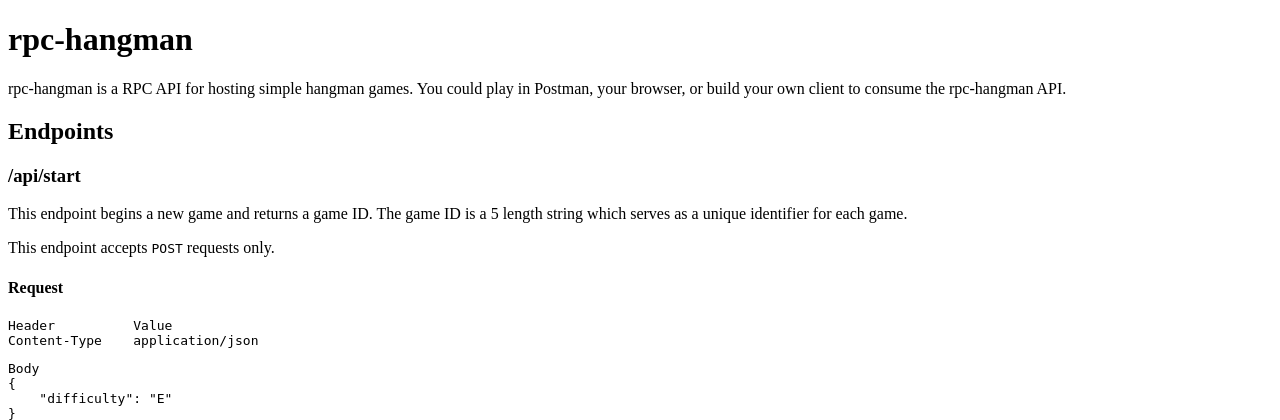
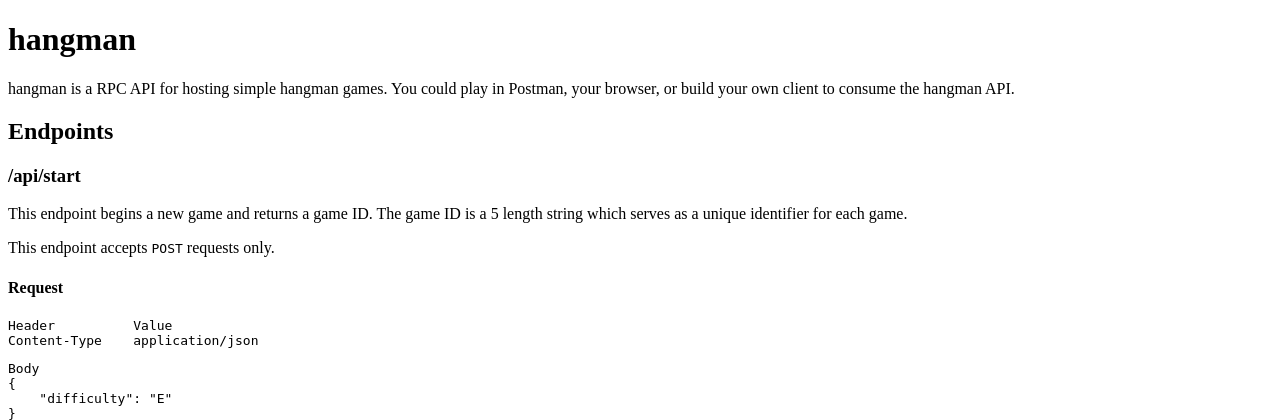
Before and after one commit to ahira-justice/hangman, a Django app: page / in a window 1280 px wide. Shown: the top 420 px of the page. Run offline with Django 3.2, Linux system fonts and the light colour scheme.

Commit message:
Update documentation

```diff
--- a/api/templates/api/index.html
+++ b/api/templates/api/index.html
@@ -6,10 +6,10 @@
 </head>
 
 <body>
-    <h1 id="rpc-hangman">rpc-hangman</h1>
-    <p>rpc-hangman is a RPC API for hosting simple hangman games. You could play in Postman, your browser, or build your
+    <h1 id="hangman">hangman</h1>
+    <p>hangman is a RPC API for hosting simple hangman games. You could play in Postman, your browser, or build your
         own
-        client to consume the rpc-hangman API.</p>
+        client to consume the hangman API.</p>
     <h2 id="endpoints">Endpoints</h2>
     <h3 id="apistart">/api/start</h3>
     <p>This endpoint begins a new game and returns a game ID. The game ID is a 5 length string which serves as a unique
@@ -162,5 +162,5 @@ OR
 }
 </code></pre>
     <h2 id="license">License</h2>
-    <p><a href="https://github.com/ahira-justice/rpc-hangman/blob/master/LICENSE">GNU GENERAL PUBLIC LICENSE</a></p>
+    <p><a href="https://github.com/ahira-justice/hangman/blob/master/LICENSE">GNU GENERAL PUBLIC LICENSE</a></p>
 </body>
```
Also changed, not shown: README.md.
